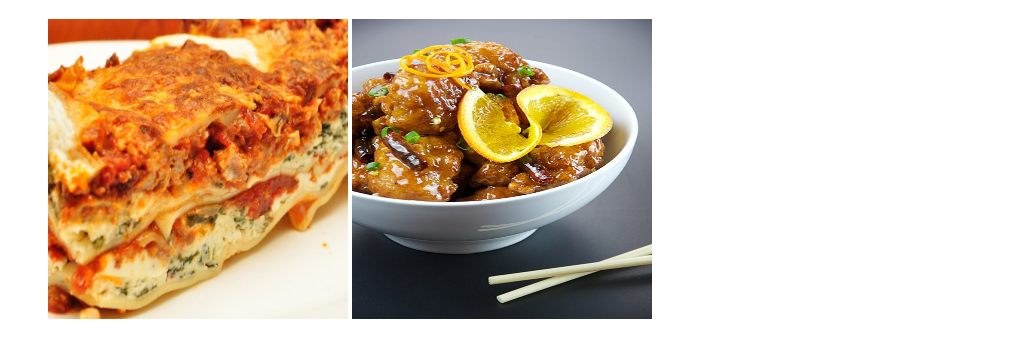
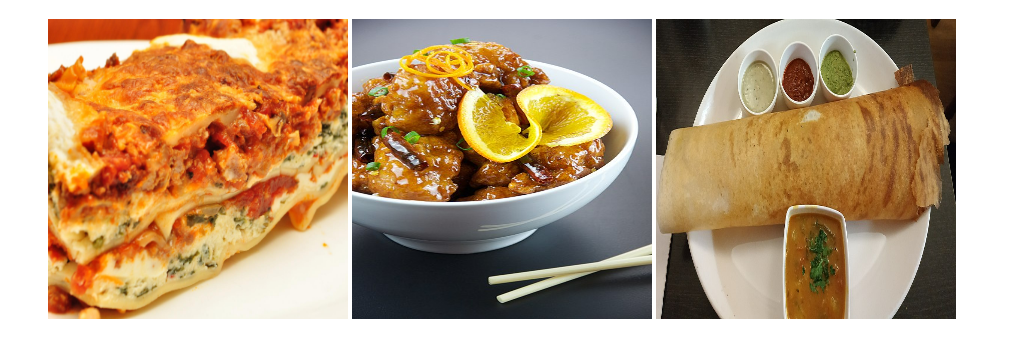
Before and after one commit to vishyvish18/odin-recipes, a plain HTML site: page index.html in a window 1280 px wide. Shown: the part 61-418 px from the top of the page, without its empty margins (0-1010 px from the left). Drawn offline with Linux system fonts and the light colour scheme.

Commit message:
Added dosa.html to index

```diff
--- a/index.html
+++ b/index.html
@@ -11,6 +11,7 @@
     <ul>
         <a href="recipes/lasagna.html"><img src="images/Lasagna_(1).jpg" alt="A delicious looking cheese lasagna" width="300" height="300"></a>
         <a href="recipes/orange_chicken.html"><img src="images/orange_chicken.jpg" alt="Delicious chicken topped with lemon and other garnish cooked in American-Chinese Style" width="300" height="300"></a>
+        <a href="recipes/dosa.html"><img src="images/dosa.jpg" alt="Delicious Dosa" width="300" height="300"></a>
     </ul>
 </body>
 </html>
```
